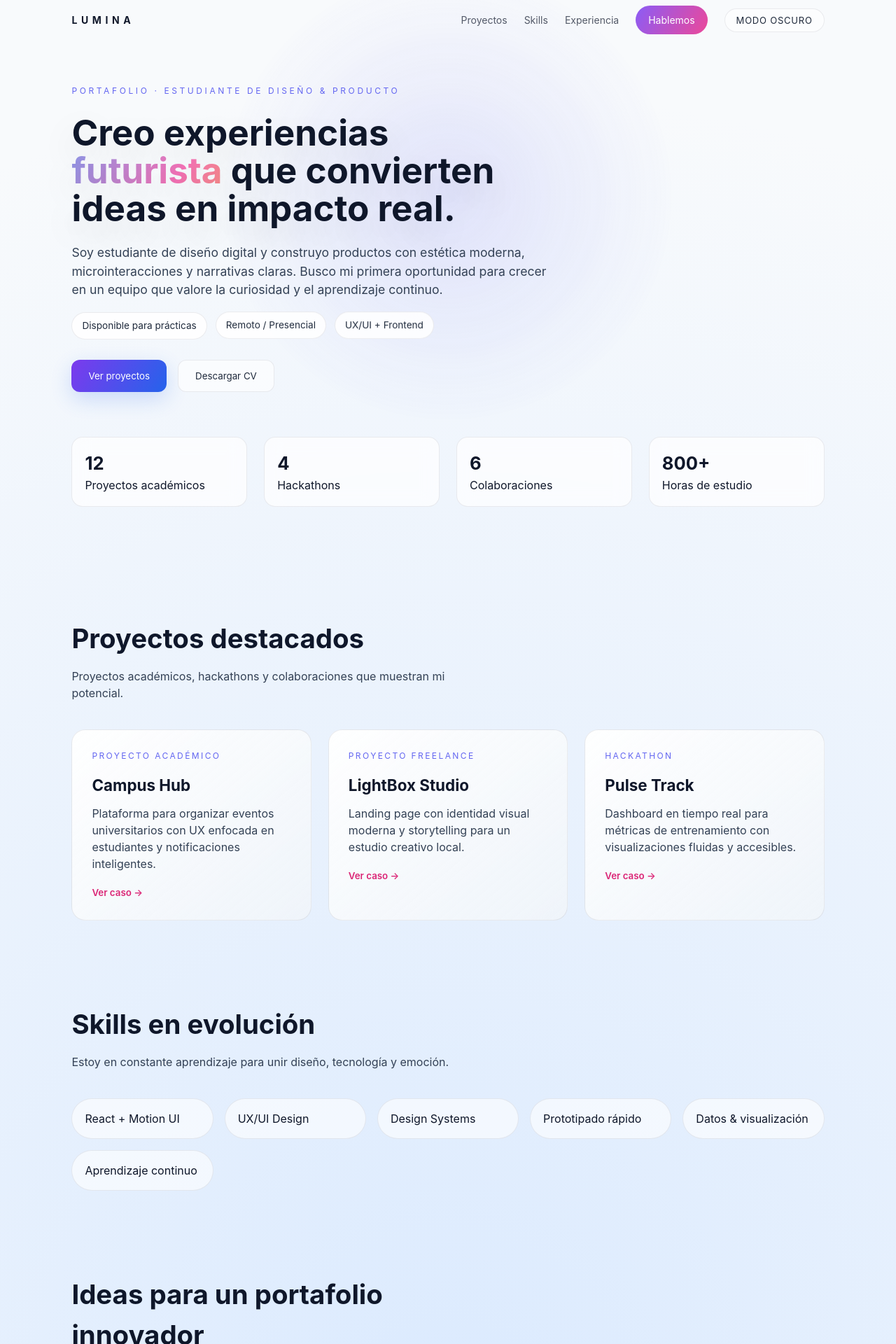
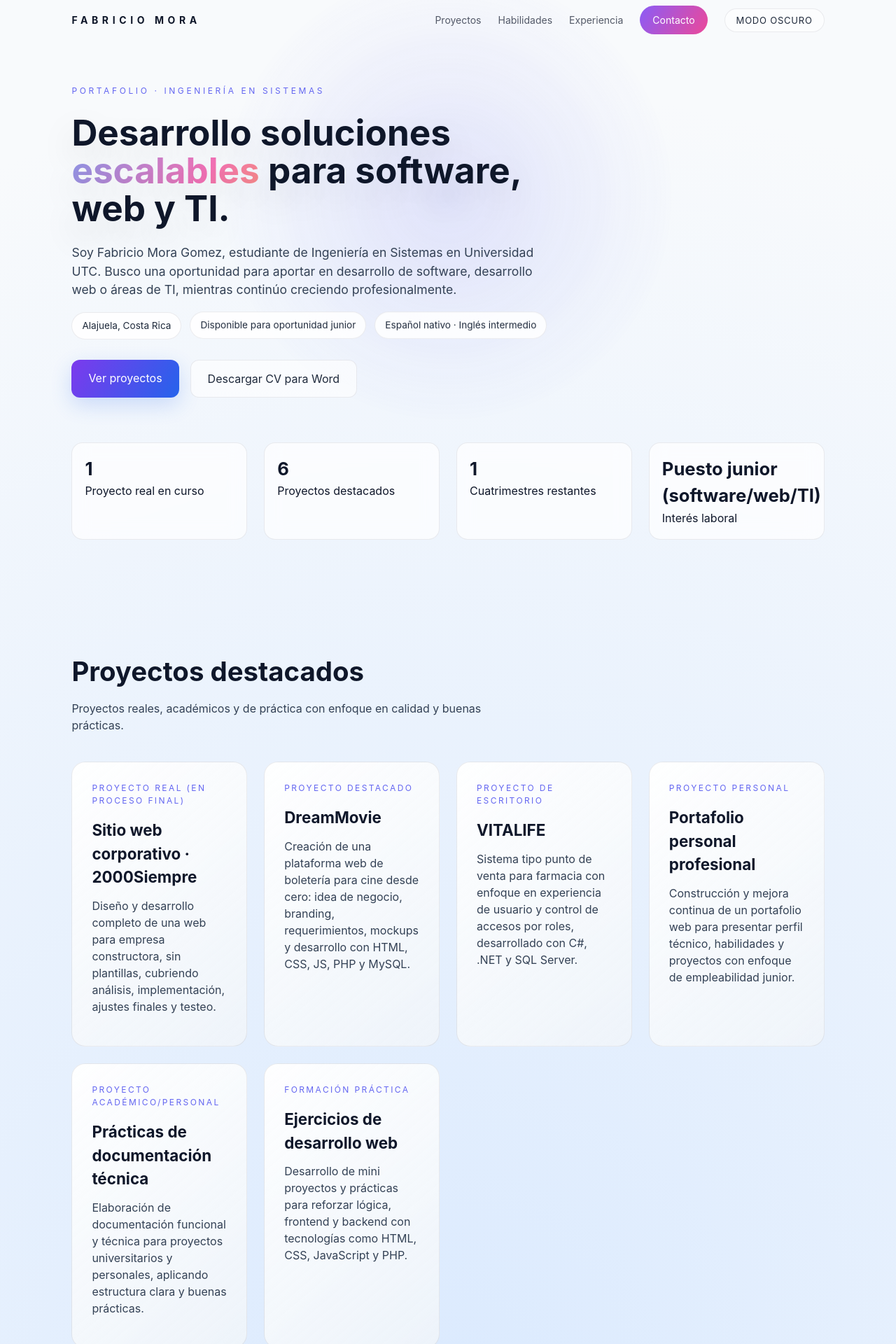
Before and after one commit to chicho377/portafolio, a React (Vite) app: page / in a window 1280 px wide. Shown: the part 40-1960 px from the top of the page at 70% size. Built offline with nearby package versions, Linux system fonts and the light colour scheme.

Commit message:
Reemplazar CV binario por formato RTF compatible con PR

```diff
--- a/src/App.jsx
+++ b/src/App.jsx
@@ -3,138 +3,132 @@ import './App.css';
 
 const projects = [
   {
-    title: 'Campus Hub',
-    tag: 'Proyecto académico',
+    title: 'Sitio web corporativo · 2000Siempre',
+    tag: 'Proyecto real (en proceso final)',
     description:
-      'Plataforma para organizar eventos universitarios con UX enfocada en estudiantes y notificaciones inteligentes.',
+      'Diseño y desarrollo completo de una web para empresa constructora, sin plantillas, cubriendo análisis, implementación, ajustes finales y testeo.',
   },
   {
-    title: 'LightBox Studio',
-    tag: 'Proyecto freelance',
+    title: 'DreamMovie',
+    tag: 'Proyecto destacado',
     description:
-      'Landing page con identidad visual moderna y storytelling para un estudio creativo local.',
+      'Creación de una plataforma web de boletería para cine desde cero: idea de negocio, branding, requerimientos, mockups y desarrollo con HTML, CSS, JS, PHP y MySQL.',
   },
   {
-    title: 'Pulse Track',
-    tag: 'Hackathon',
+    title: 'VITALIFE',
+    tag: 'Proyecto de escritorio',
     description:
-      'Dashboard en tiempo real para métricas de entrenamiento con visualizaciones fluidas y accesibles.',
+      'Sistema tipo punto de venta para farmacia con enfoque en experiencia de usuario y control de accesos por roles, desarrollado con C#, .NET y SQL Server.',
+  },
+  {
+    title: 'Portafolio personal profesional',
+    tag: 'Proyecto personal',
+    description:
+      'Construcción y mejora continua de un portafolio web para presentar perfil técnico, habilidades y proyectos con enfoque de empleabilidad junior.',
+  },
+  {
+    title: 'Prácticas de documentación técnica',
+    tag: 'Proyecto académico/personal',
+    description:
+      'Elaboración de documentación funcional y técnica para proyectos universitarios y personales, aplicando estructura clara y buenas prácticas.',
+  },
+  {
+    title: 'Ejercicios de desarrollo web',
+    tag: 'Formación práctica',
+    description:
+      'Desarrollo de mini proyectos y prácticas para reforzar lógica, frontend y backend con tecnologías como HTML, CSS, JavaScript y PHP.',
   },
 ];
 
 const skills = [
-  'React + Motion UI',
-  'UX/UI Design',
-  'Design Systems',
-  'Prototipado rápido',
-  'Datos & visualización',
-  'Aprendizaje continuo',
+  'C#',
+  'Java',
+  'HTML / CSS / JavaScript',
+  'PHP',
+  'MySQL y SQL Server',
+  'Git, Visual Studio y Jira',
+  'Scrum (fundamentos)',
 ];
 
 const timeline = [
   {
-    year: '2021',
-    title: 'Inicio en UX/UI',
-    description: 'Empecé a diseñar interfaces y aprendí fundamentos de diseño centrado en personas.',
+    year: '2024',
+    title: 'Inicio de Ingeniería en Sistemas',
+    description: 'Ingreso a Universidad UTC y enfoque en desarrollo de software y TI.',
   },
   {
-    year: '2022',
-    title: 'Proyectos académicos',
-    description: 'Colaboré en equipos multidisciplinarios creando productos digitales para clase.',
+    year: '2024-2025',
+    title: 'Formación complementaria',
+    description:
+      'Cursos en Platzi y otras plataformas, incluyendo fundamentos de Scrum y buenas prácticas de desarrollo.',
   },
   {
-    year: '2023',
-    title: 'Hackathons & Freelance',
-    description: 'Participé en hackathons y apoyé a emprendimientos locales con diseño web.',
+    year: 'Actualidad',
+    title: 'Proyecto para empresa constructora',
+    description:
+      'Desarrollo individual del sitio web de 2000Siempre, actualmente en etapa final y pruebas.',
   },
   {
-    year: '2024',
-    title: 'Búsqueda de empleo',
-    description: 'Listo para aplicar mis habilidades en un equipo y seguir creciendo.',
-  },
-];
-
-const testimonials = [
-  {
-    quote:
-      '“Tiene una sensibilidad visual increíble y siempre busca mejorar la experiencia del usuario.”',
-    author: 'Camila Torres · Mentora UX',
-  },
-  {
-    quote:
-      '“En el hackathon fue clave para aterrizar ideas complejas en interfaces claras.”',
-    author: 'Luis Méndez · Product Mentor',
+    year: 'Siguiente paso',
+    title: 'Ingreso al mercado laboral',
+    description:
+      'Búsqueda activa de oportunidad junior en software, desarrollo web o áreas de TI.',
   },
 ];
 
 const portfolioIdeas = [
   {
-    title: 'Caso interactivo con scroll narrativo',
+    title: 'Objetivo profesional claro',
     description:
-      'Cuenta un proyecto como si fuera un mini documental: plantea el reto, muestra decisiones clave y termina con resultados medibles.',
+      'Perfil orientado a construir soluciones de software funcionales, intuitivas y alineadas con necesidades de negocio.',
   },
   {
-    title: 'Mapa de impacto en tiempo real',
+    title: 'Valor diferencial',
     description:
-      'Una visualización que conecte tus proyectos con objetivos reales (engagement, ventas, accesibilidad) usando data simulada.',
+      'Experiencia en proyectos donde se cubre el ciclo completo: idea, documentación, diseño, desarrollo y pruebas.',
   },
   {
-    title: 'Experimentos rápidos “1 semana”',
+    title: 'Enfoque de mejora continua',
     description:
-      'Microproyectos de 5 a 7 días con hipótesis, prototipo y aprendizajes. Muestran velocidad y mentalidad iterativa.',
-  },
-  {
-    title: 'Laboratorio de IA creativa',
-    description:
-      'Explora prompts, flujos y resultados de IA para diseño o copy, con reflexiones sobre ética y criterio visual.',
-  },
-  {
-    title: 'Kit de diseño personal',
-    description:
-      'Incluye tokens, componentes y pautas de accesibilidad para demostrar pensamiento sistémico.',
-  },
-  {
-    title: 'Backstage de procesos',
-    description:
-      'Muestra wireframes, feedback recibido y cómo iteraste. Humaniza el trabajo y demuestra colaboración.',
+      'Aprendizaje constante en metodologías ágiles, herramientas modernas y buenas prácticas de desarrollo.',
   },
 ];
 
 const counters = [
-  { label: 'Proyectos académicos', value: 12 },
-  { label: 'Hackathons', value: 4 },
-  { label: 'Colaboraciones', value: 6 },
-  { label: 'Horas de estudio', value: '800+' },
+  { label: 'Proyecto real en curso', value: '1' },
+  { label: 'Proyectos destacados', value: '6' },
+  { label: 'Cuatrimestres restantes', value: '1' },
+  { label: 'Interés laboral', value: 'Puesto junior (software/web/TI)' },
 ];
 
 const techStack = [
   {
-    name: 'React',
-    description: 'UI moderna y componentes reutilizables.',
-    color: 'react',
-    logoUrl: 'https://cdn.jsdelivr.net/gh/devicons/devicon/icons/react/react-original.svg',
+    name: 'C#',
+    description: 'Aplicaciones de escritorio y lógica de negocio.',
+    color: 'javascript',
+    logoUrl: 'https://cdn.jsdelivr.net/gh/devicons/devicon/icons/csharp/csharp-original.svg',
   },
   {
-    name: 'JavaScript',
-    description: 'Interacciones y lógica dinámica.',
-    color: 'javascript',
-    logoUrl: 'https://cdn.jsdelivr.net/gh/devicons/devicon/icons/javascript/javascript-original.svg',
+    name: 'Java',
+    description: 'Fundamentos sólidos de programación orientada a objetos.',
+    color: 'react',
+    logoUrl: 'https://cdn.jsdelivr.net/gh/devicons/devicon/icons/java/java-original.svg',
   },
   {
-    name: 'Figma',
-    description: 'Prototipos y sistemas visuales.',
+    name: 'PHP',
+    description: 'Desarrollo backend para soluciones web.',
     color: 'figma',
-    logoUrl: 'https://cdn.jsdelivr.net/gh/devicons/devicon/icons/figma/figma-original.svg',
+    logoUrl: 'https://cdn.jsdelivr.net/gh/devicons/devicon/icons/php/php-original.svg',
   },
   {
-    name: 'CSS',
-    description: 'Animaciones y diseño responsivo.',
+    name: 'MySQL / SQL Server',
+    description: 'Modelado y gestión de bases de datos relacionales.',
     color: 'css',
-    logoUrl: 'https://cdn.jsdelivr.net/gh/devicons/devicon/icons/css3/css3-original.svg',
+    logoUrl: 'https://cdn.jsdelivr.net/gh/devicons/devicon/icons/mysql/mysql-original.svg',
   },
   {
     name: 'Git',
-    description: 'Colaboración y control de versiones.',
+    description: 'Control de versiones para trabajo organizado y colaborativo.',
     color: 'git',
     logoUrl: 'https://cdn.jsdelivr.net/gh/devicons/devicon/icons/git/git-original.svg',
   },
@@ -183,7 +177,7 @@ function App() {
 
     return window.matchMedia('(prefers-color-scheme: light)').matches ? 'light' : 'dark';
   });
-  const rotatingWord = useRotatingWords(['interactiva', 'humana', 'futurista', 'curiosa']);
+  const rotatingWord = useRotatingWords(['funcionales', 'intuitivas', 'escalables', 'modernas']);
   const now = useMemo(() => new Date().getFullYear(), []);
 
   useEffect(() => {
@@ -199,12 +193,12 @@ function App() {
     <div className="app">
       <header className="hero">
         <nav className="nav">
-          <div className="logo">LUMINA</div>
+          <div className="logo">FABRICIO MORA</div>
           <div className="nav-links">
             <a href="#proyectos">Proyectos</a>
-            <a href="#skills">Skills</a>
+            <a href="#skills">Habilidades</a>
             <a href="#experiencia">Experiencia</a>
-            <a href="#contacto" className="cta">Hablemos</a>
+            <a href="#contacto" className="cta">Contacto</a>
             <button className="theme-toggle" type="button" onClick={handleToggleTheme}>
               {theme === 'light' ? 'Modo oscuro' : 'Modo claro'}
             </button>
@@ -212,25 +206,26 @@ function App() {
         </nav>
 
         <div className="hero-content">
-          <p className="eyebrow">Portafolio · Estudiante de Diseño & Producto</p>
+          <p className="eyebrow">Portafolio · Ingeniería en Sistemas</p>
           <h1>
-            Creo experiencias{' '}
-            <span className="gradient-text">{rotatingWord}</span> que convierten ideas en
-            impacto real.
+            Desarrollo soluciones <span className="gradient-text">{rotatingWord}</span> para
+            software, web y TI.
           </h1>
           <p className="hero-description">
-            Soy estudiante de diseño digital y construyo productos con estética moderna,
-            microinteracciones y narrativas claras. Busco mi primera oportunidad para crecer en
-            un equipo que valore la curiosidad y el aprendizaje continuo.
+            Soy Fabricio Mora Gomez, estudiante de Ingeniería en Sistemas en Universidad UTC.
+            Busco una oportunidad para aportar en desarrollo de software, desarrollo web o áreas de
+            TI, mientras continúo creciendo profesionalmente.
           </p>
           <div className="hero-badges">
-            <span>Disponible para prácticas</span>
-            <span>Remoto / Presencial</span>
-            <span>UX/UI + Frontend</span>
+            <span>Alajuela, Costa Rica</span>
+            <span>Disponible para oportunidad junior</span>
+            <span>Español nativo · Inglés intermedio</span>
           </div>
           <div className="hero-actions">
-            <button className="primary">Ver proyectos</button>
-            <button className="ghost">Descargar CV</button>
+            <a className="primary" href="#proyectos">Ver proyectos</a>
+            <a className="ghost" href="/CV_Fabricio_Mora_Gomez.rtf" download>
+              Descargar CV para Word
+            </a>
           </div>
         </div>
 
@@ -247,9 +242,7 @@ function App() {
       <section id="proyectos" className="section projects">
         <div className="section-heading">
           <h2>Proyectos destacados</h2>
-          <p>
-            Proyectos académicos, hackathons y colaboraciones que muestran mi potencial.
-          </p>
+          <p>Proyectos reales, académicos y de práctica con enfoque en calidad y buenas prácticas.</p>
         </div>
         <div className="project-grid">
           {projects.map((project) => (
@@ -258,7 +251,6 @@ function App() {
               <div className="project-tag">{project.tag}</div>
               <h3>{project.title}</h3>
               <p>{project.description}</p>
-              <button className="link">Ver caso →</button>
             </article>
           ))}
         </div>
@@ -266,10 +258,8 @@ function App() {
 
       <section id="skills" className="section skills">
         <div className="section-heading">
-          <h2>Skills en evolución</h2>
-          <p>
-            Estoy en constante aprendizaje para unir diseño, tecnología y emoción.
-          </p>
+          <h2>Habilidades</h2>
+          <p>Base técnica sólida con mentalidad de aprendizaje continuo.</p>
         </div>
         <div className="skills-grid">
           {skills.map((skill) => (
@@ -283,11 +273,8 @@ function App() {
 
       <section className="section ideas">
         <div className="section-heading">
-          <h2>Ideas para un portafolio innovador</h2>
-          <p>
-            Propuestas que resaltan storytelling, data y procesos para que tu trabajo se
-            sienta diferente y memorable.
-          </p>
+          <h2>Perfil profesional</h2>
+          <p>Información clave organizada para un reclutamiento rápido y claro.</p>
         </div>
         <div className="ideas-grid">
           {portfolioIdeas.map((idea) => (
@@ -301,8 +288,8 @@ function App() {
 
       <section className="section stack">
         <div className="section-heading">
-          <h2>Stack creativo</h2>
-          <p>Herramientas y tecnologías que uso para construir experiencias visuales.</p>
+          <h2>Tecnologías principales</h2>
+          <p>Herramientas y lenguajes que utilizo en mis proyectos.</p>
         </div>
         <div className="stack-grid">
           {techStack.map((tool) => (
@@ -329,21 +316,21 @@ function App() {
       <section className="section showcase">
         <div className="showcase-card">
           <div>
-            <p className="eyebrow">Laboratorio creativo</p>
-            <h2>Transformo ideas en experiencias listas para el mundo real</h2>
+            <p className="eyebrow">Educación</p>
+            <h2>Universidad UTC · Ingeniería en Sistemas</h2>
             <p>
-              Desde landing pages hasta dashboards, cada entrega está pensada para comunicar
-              valor y sumar impacto al equipo.
+              Inicio en 2024. Actualmente cursando la etapa final de la carrera, con un cuatrimestre
+              pendiente para finalizar.
             </p>
           </div>
           <div className="showcase-metrics">
             <div>
-              <h3>+18</h3>
-              <p>Prototipos creados en el último año</p>
+              <h3>2024</h3>
+              <p>Año de inicio</p>
             </div>
             <div>
-              <h3>3</h3>
-              <p>Equipos multidisciplinarios</p>
+              <h3>+Cursos</h3>
+              <p>Platzi y otras plataformas (incluye Scrum)</p>
             </div>
           </div>
         </div>
@@ -351,8 +338,8 @@ function App() {
 
       <section id="experiencia" className="section timeline">
         <div className="section-heading">
-          <h2>Ruta de aprendizaje</h2>
-          <p>Una evolución constante entre creatividad, producto y tecnología.</p>
+          <h2>Ruta de crecimiento</h2>
+          <p>Evolución académica y práctica orientada al desarrollo profesional.</p>
         </div>
         <div className="timeline-grid">
           {timeline.map((item) => (
@@ -365,43 +352,30 @@ function App() {
         </div>
       </section>
 
-      <section className="section testimonials">
-        <div className="section-heading">
-          <h2>Lo que dicen de mí</h2>
-          <p>Feedback de mentores y compañeros con los que colaboré.</p>
-        </div>
-        <div className="testimonial-grid">
-          {testimonials.map((item) => (
-            <div key={item.author} className="testimonial-card">
-              <p>{item.quote}</p>
-              <span>{item.author}</span>
-            </div>
-          ))}
-        </div>
-      </section>
-
       <section id="contacto" className="section contact">
         <div className="contact-card">
           <div>
-            <h2>¿Buscas talento junior con ganas de crecer?</h2>
+            <h2>Contacto</h2>
             <p>
-              Estoy listo para aportar energía, aprendizaje y creatividad a tu equipo. Respondo en
-              menos de 24 horas.
+              Fabricio Mora Gomez · Cédula 64885279 · Abierto a oportunidades en software,
+              desarrollo web y TI.
             </p>
           </div>
           <div className="contact-actions">
-            <button className="primary">Agendar entrevista</button>
-            <button className="ghost">hola@tuemail.com</button>
+            <a className="primary" href="mailto:morafabricio86@gmail.com">morafabricio86@gmail.com</a>
+            <a className="ghost" href="https://github.com/chicho377" target="_blank" rel="noreferrer">
+              github.com/chicho377
+            </a>
           </div>
         </div>
       </section>
 
       <footer className="footer">
-        <p>© {now} Portafolio estudiantil. Diseñado para inspirar.</p>
+        <p>© {now} Fabricio Mora Gomez · Portafolio profesional.</p>
         <div className="footer-links">
-          <a href="https://behance.net">Behance</a>
-          <a href="https://dribbble.com">Dribbble</a>
-          <a href="https://linkedin.com">LinkedIn</a>
+          <a href="mailto:morafabricio86@gmail.com">Email</a>
+          <a href="https://github.com/chicho377" target="_blank" rel="noreferrer">GitHub</a>
+          <a href="#experiencia">Experiencia</a>
         </div>
       </footer>
     </div>
```
Also changed, not shown: public/CV_Fabricio_Mora_Gomez.md (added, +32 -0 lines), 1 other file (tests, documents, lock files or other folders).
